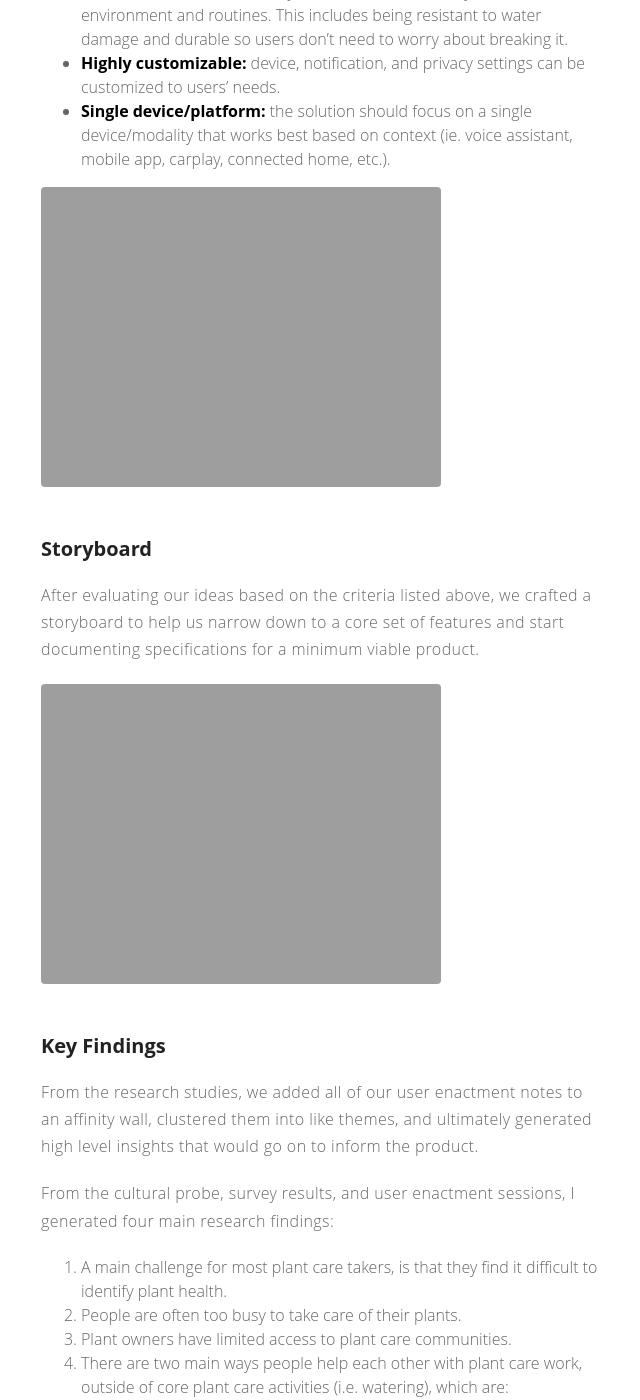
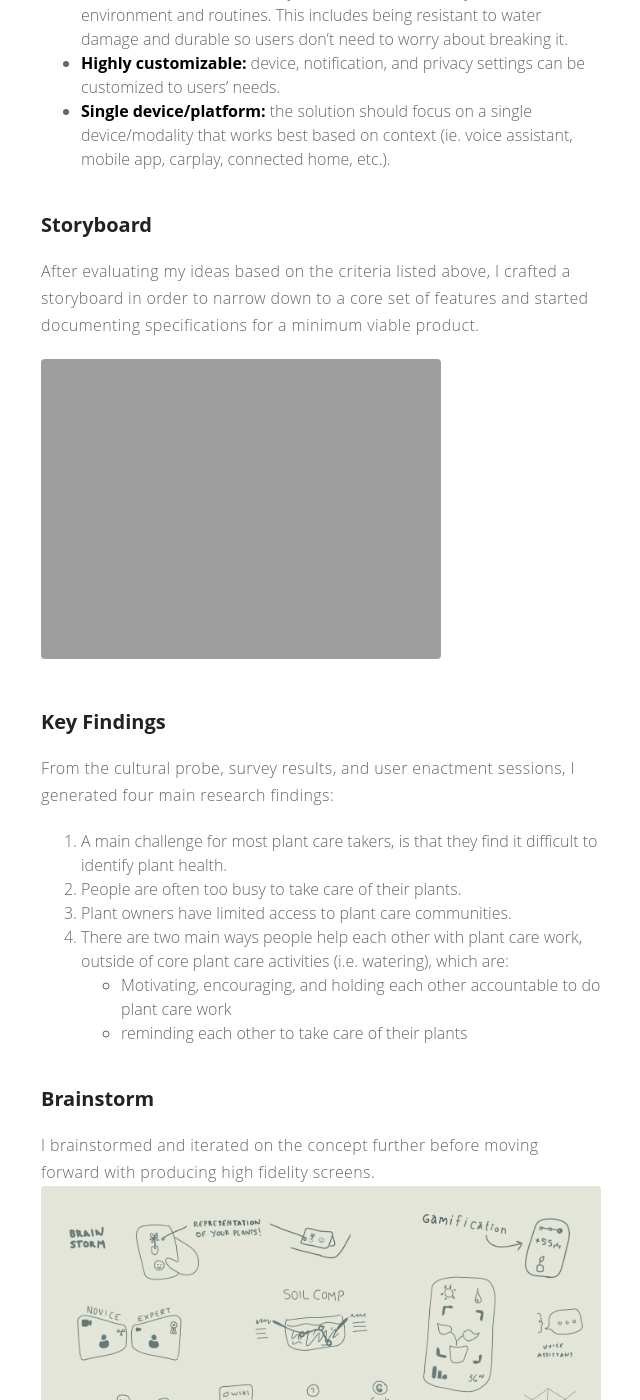
Before and after one commit to Nicholasdgiles/nicholasgiles.github.io, a Jekyll site: the page built from _posts/2021-11-10-plantcare.markdown, in a window 1280 px wide and 1400 px high, scrolled down 5557 px. Shown: the whole window, without its empty margins (319-959 px from the left). Built offline with Jekyll 4.4.1, drawn with Linux system fonts in a browser that asks for light colours; some of the changed text lies outside the part shown.

Commit message:
plantcare_updates

```diff
--- a/_posts/2021-11-10-plantcare.markdown
+++ b/_posts/2021-11-10-plantcare.markdown
@@ -24,7 +24,7 @@
 * Discipline: Interaction Design, UI Design
 * Tools Used: Figma, Illustrator, Photoshop
 
-<img src="http://nicholasgiles.com/assets/images/plantcare/product_marketing2.jpg" class="bigger-image" alt="Plantcare Assistant Product Marketing" />
+<img src="http://nicholasgiles.com/assets/images/plantcare/product_mock.jpg" class="bigger-image" alt="Plantcare Assistant Hero Image" />
 
 ### Research Methodologies
 We conducted a cultural probe, survey, and user enactments over the course of the semester to learn more about plantcare and the people who do plantcare work.
@@ -69,7 +69,7 @@
 
 <img src="http://nicholasgiles.com/assets/images/plantcare/wireframes.png" alt="Plantcare Assistant Wireframes" />
 
-After conducting the user enactments, I added all of the notes to an affinity wall, clustered them into like-themes, and ultimately generated high level insights that would go on to inform the product.
+After conducting the user enactments, I added all of the notes to an affinity wall, clustered them into like-themes, and generated high level insights that would go on to inform the product.
 
 <img src="http://nicholasgiles.com/assets/images/plantcare/affinity_wall.png" alt="Affinity Wall" />
 
@@ -82,16 +82,12 @@
 - **Highly customizable:** device, notification, and privacy settings can be customized to users’ needs.
 - **Single device/platform:** the solution should focus on a single device/modality that works best based on context (ie. voice assistant, mobile app, carplay, connected home, etc.).
 
-<img src="http://nicholasgiles.com/assets/images/plantcare/affinity_wall.png" alt="Affinity Wall" />
-
 ### Storyboard
-After evaluating our ideas based on the criteria listed above, we crafted a storyboard to help us narrow down to a core set of features and start documenting specifications for a minimum viable product.
+After evaluating my ideas based on the criteria listed above, I crafted a storyboard in order to narrow down to a core set of features and started documenting specifications for a minimum viable product.
 
 <img src="http://nicholasgiles.com/assets/images/plantcare/plantcare_storyboard.png" alt="Plantcare Assistant Storyboard" />
 
 ### Key Findings
-From the research studies, we added all of our user enactment notes to an affinity wall, clustered them into like themes, and ultimately generated high level insights that would go on to inform the product.
-
 From the cultural probe, survey results, and user enactment sessions, I generated four main research findings:
 
 1. A main challenge for most plant care takers, is that they find it difficult to identify plant health.
@@ -105,7 +101,6 @@
 I brainstormed and iterated on the concept further before moving forward with producing high fidelity screens.
 <img src="http://nicholasgiles.com/assets/images/plantcare/brainstorm.png" alt="Plantcare Assistant Brainstorm" />
 
-
 ### Design Components
 Design components were created in Figma and used to build high-fidelity screens and a working prototype.
 <img src="http://nicholasgiles.com/assets/images/plantcare/product-components.png" alt="Design Components" />
@@ -118,7 +113,7 @@
 - **Control Notifications**: the smart device allows users to toggle on/off the notification based on their own preferences and needs.
 - **Personalized Plantcare Reminders**: users can input plant details into the companion app to further tailor plant care recommendations.
 
-<img src="http://nicholasgiles.com/assets/images/plantcare/product_mock.jpg" class="bigger-image" alt="Plantcare Assistant Hero Image" />
+<img src="http://nicholasgiles.com/assets/images/plantcare/product_marketing2.jpg" class="bigger-image" alt="Plantcare Assistant Product Marketing" />
 
 <img src="http://nicholasgiles.com/assets/images/plantcare/product_screens_1.jpg" class="bigger-image" alt="Product Screens 1" />
 <img src="http://nicholasgiles.com/assets/images/plantcare/product_screens_2.jpg" class="bigger-image" alt="Product Screens 2" />
```
